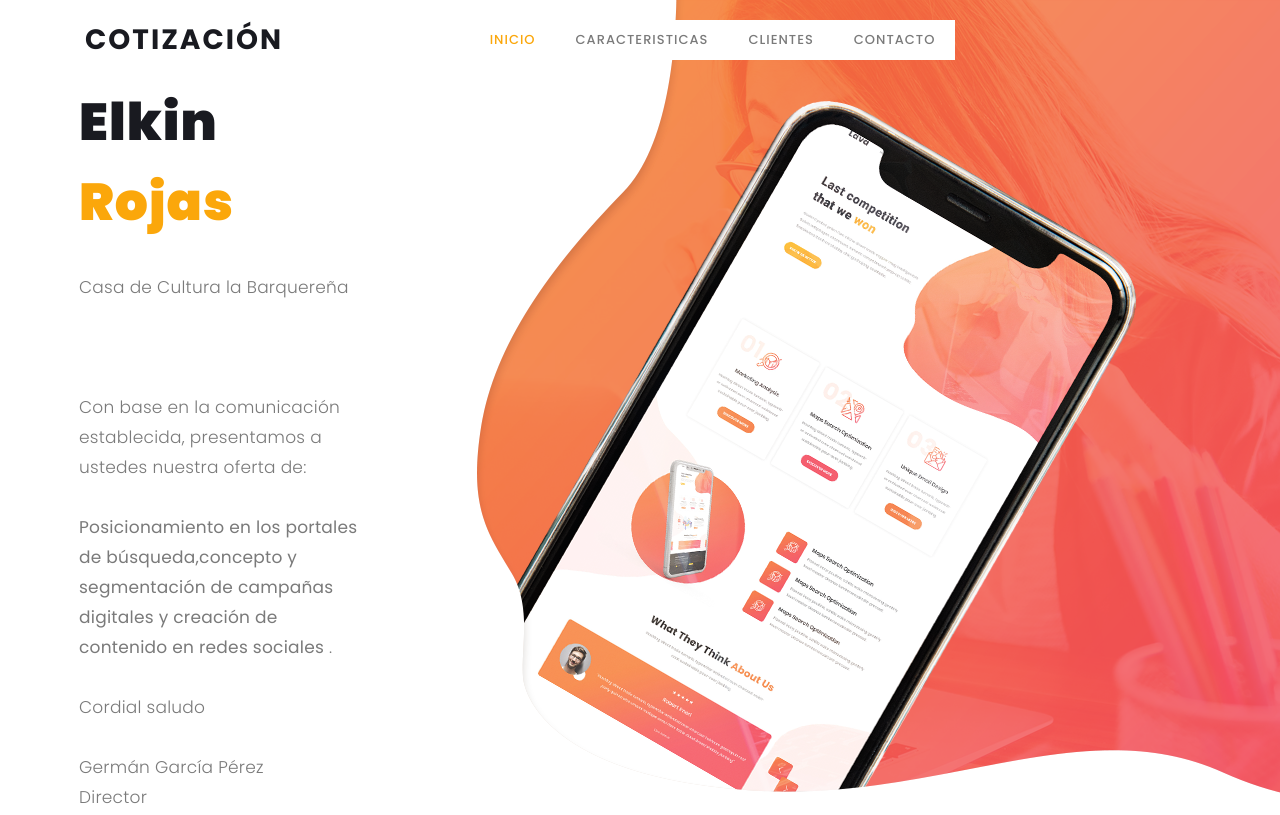
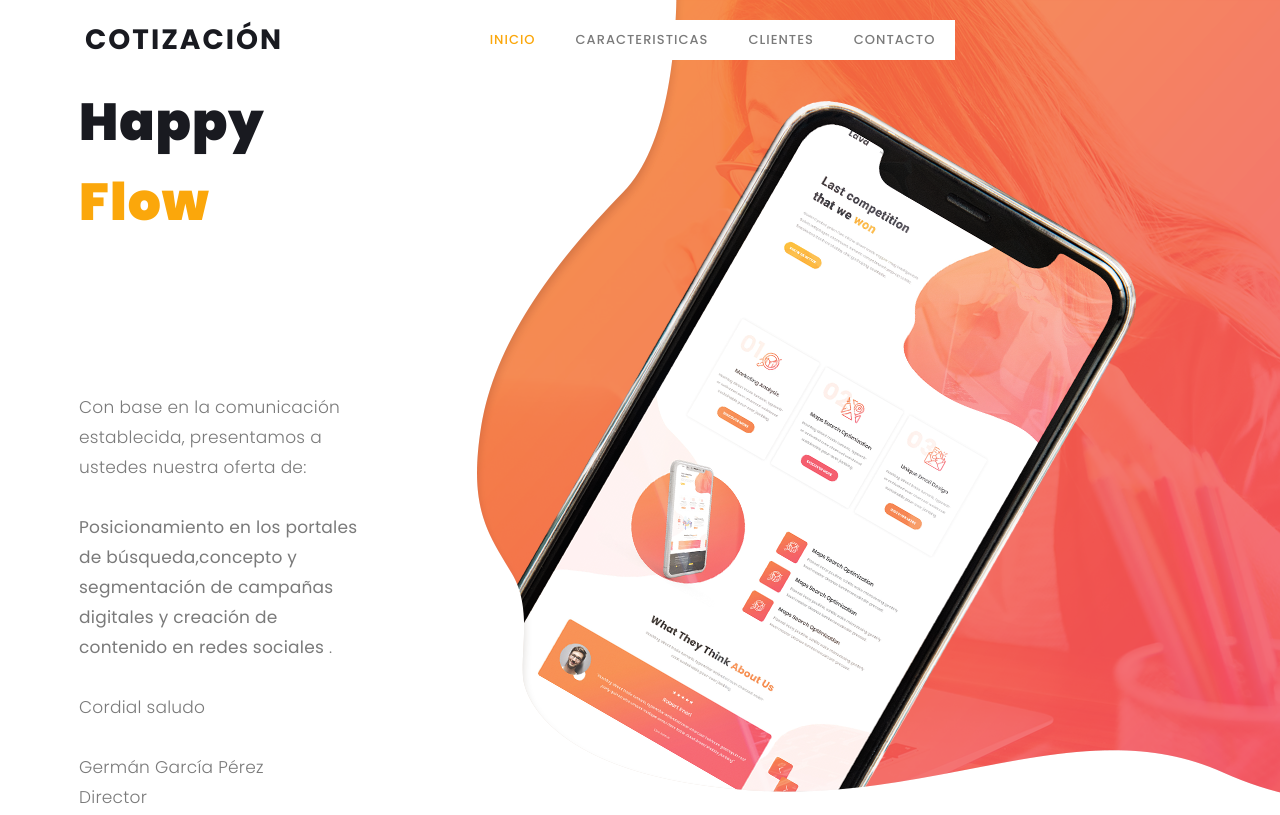
Before and after one commit to santigithubpr28/Happy-Flow-Cotizaci-n-, a plain HTML site: page index.html in a window 1280 px wide. Shown: the top 815 px of the page. Drawn offline with Linux system fonts and the light colour scheme.

Commit message:
cambios hechos

```diff
--- a/index.html
+++ b/index.html
@@ -10,7 +10,7 @@
   <link href="https://fonts.googleapis.com/css?family=Poppins:100,200,300,400,500,600,700,800,900&display=swap"
     rel="stylesheet">
 
-  <title> Profesor Elkin Rojas</title>
+  <title> Happy Flow</title>
   <!--
 
 Lava Landing Page
@@ -99,10 +99,10 @@ https://templatemo.com/tm-540-lava-landing-page
 
 
 
-            <h1> Elkin <em> Rojas </em></h1>
+            <h1> Happy <em> Flow </em></h1>
 
             <p>
-              Casa de Cultura la Barquereña
+
               <br>
 
 
```
